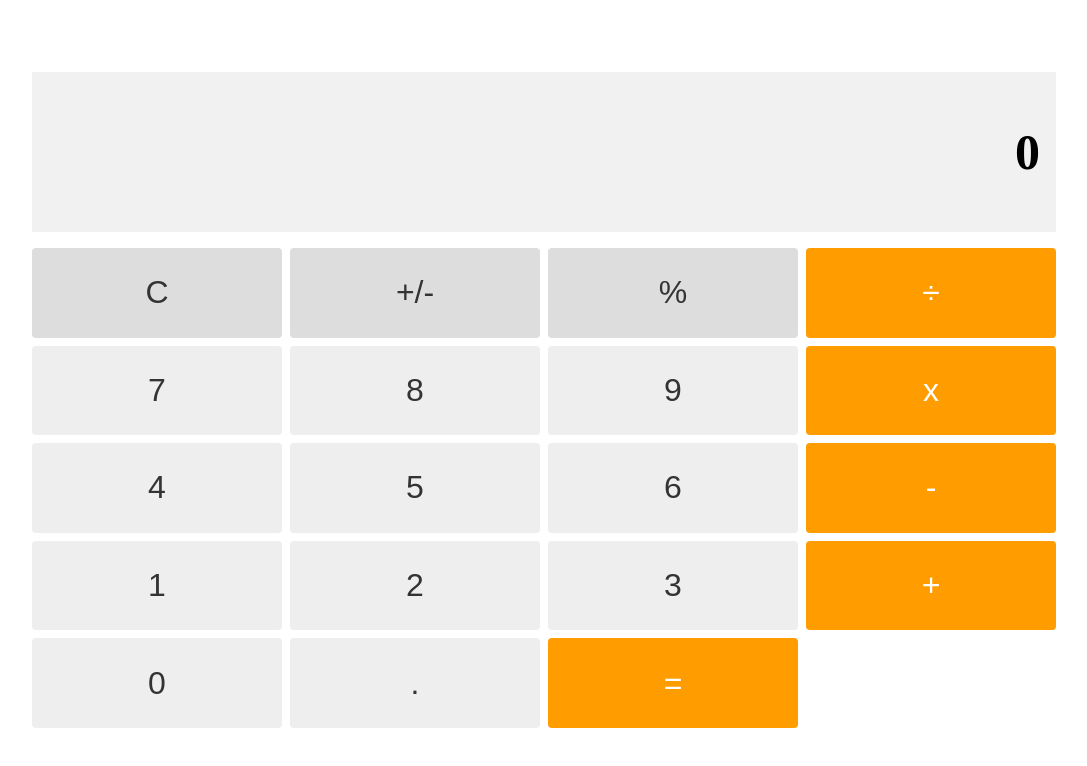
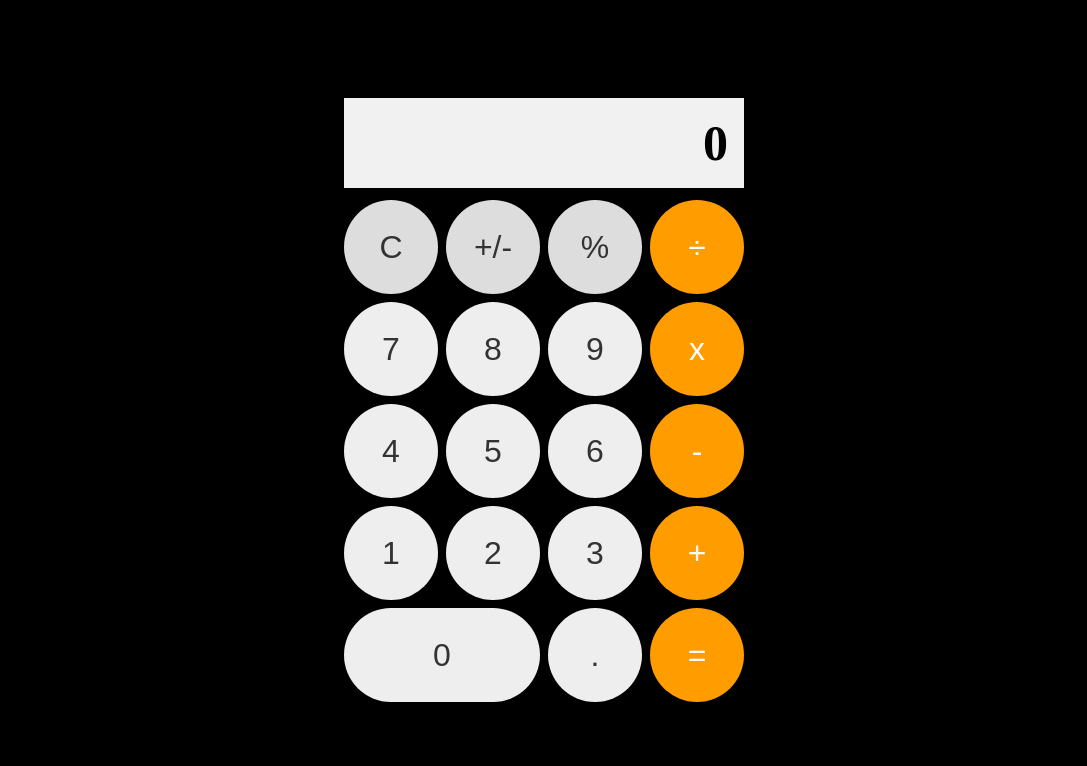
Before and after one commit to gwanyong/dt-assignment, a website built with webpack: page src/index.html in a window 1280 px wide. Shown: the whole page, without its empty margins (96-1183 px from the left). Built offline with nearby package versions, Linux system fonts and the light colour scheme.

```diff
--- a/src/index.html
+++ b/src/index.html
@@ -14,16 +14,19 @@
 
     html,
     body {
+      display: flex;
+      justify-content: center;
+      align-items: center;
       height: 100%;
+      background-color: black;
     }
 
+    button {
+      border-radius: 50% !important;
+      height: 94px !important;
+    }
     .calculator {
-      width: 100%;
-      height: 100%;
-      display: flex;
-      flex-direction: column;
-      justify-content: center;
-      align-items: center;
+      display: grid;
     }
 
     .display {
@@ -31,16 +34,16 @@
       flex-direction: column;
       justify-content: center;
       align-items: flex-end;
-      width: 80%;
-      height: 20%;
+      margin-bottom: 12px;
       padding: 0.5rem;
+      width: 400px;
       background-color: #f1f1f1;
       font-size: 2rem;
     }
 
     .display .result {
+      padding: 0.5rem;
       font-weight: bold;
-      padding: 0.5rem;
       font-size: 50px;
     }
 
@@ -48,9 +51,6 @@
       display: grid;
       grid-template-columns: repeat(4, 1fr);
       grid-gap: 0.5rem;
-      width: 80%;
-      height: 60%;
-      margin-top: 1rem;
     }
 
     .gray-button {
@@ -88,6 +88,11 @@
     button:active {
       background-color: #bbb;
     }
+
+    button:nth-child(17) {
+      grid-column: span 2;
+      border-radius: 50px !important;
+    }
   </style>
   <body>
     <div class="calculator">
```
Also changed, not shown: src/index.ts (+14 -0 lines).
